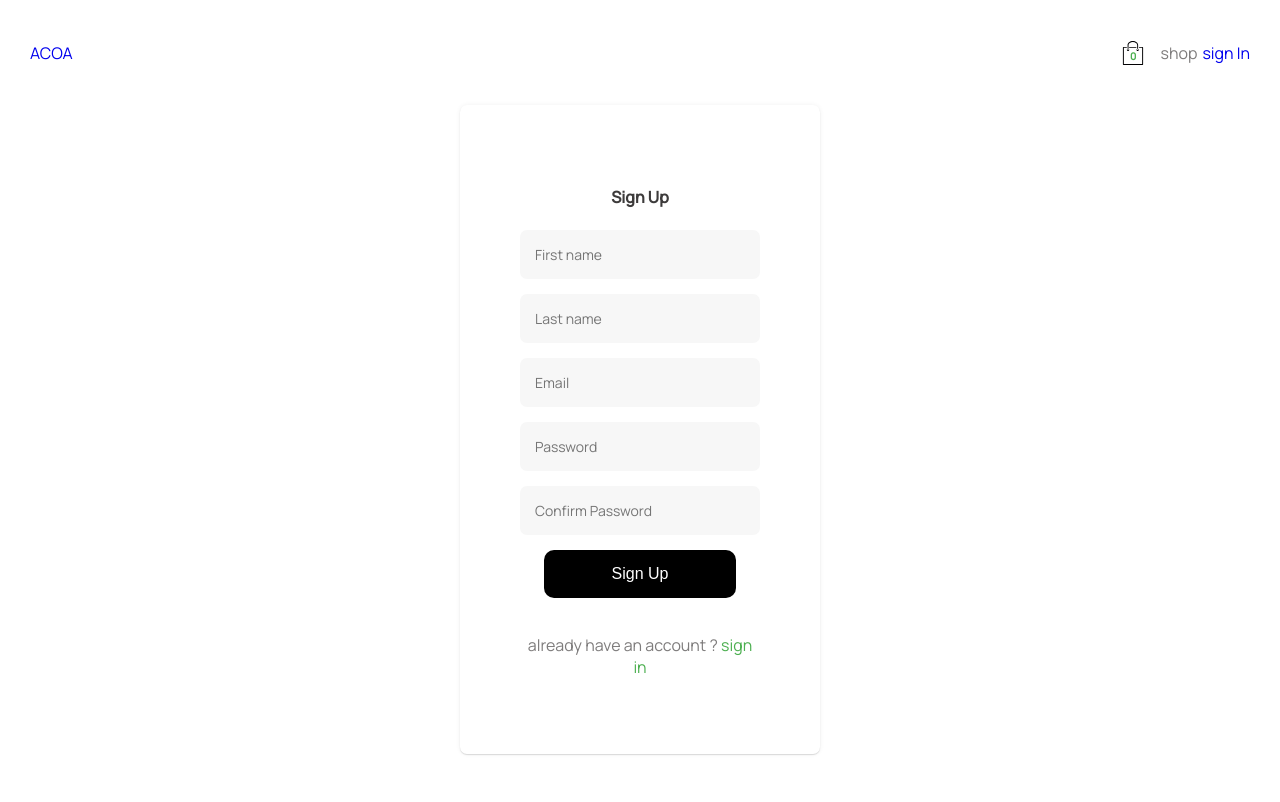
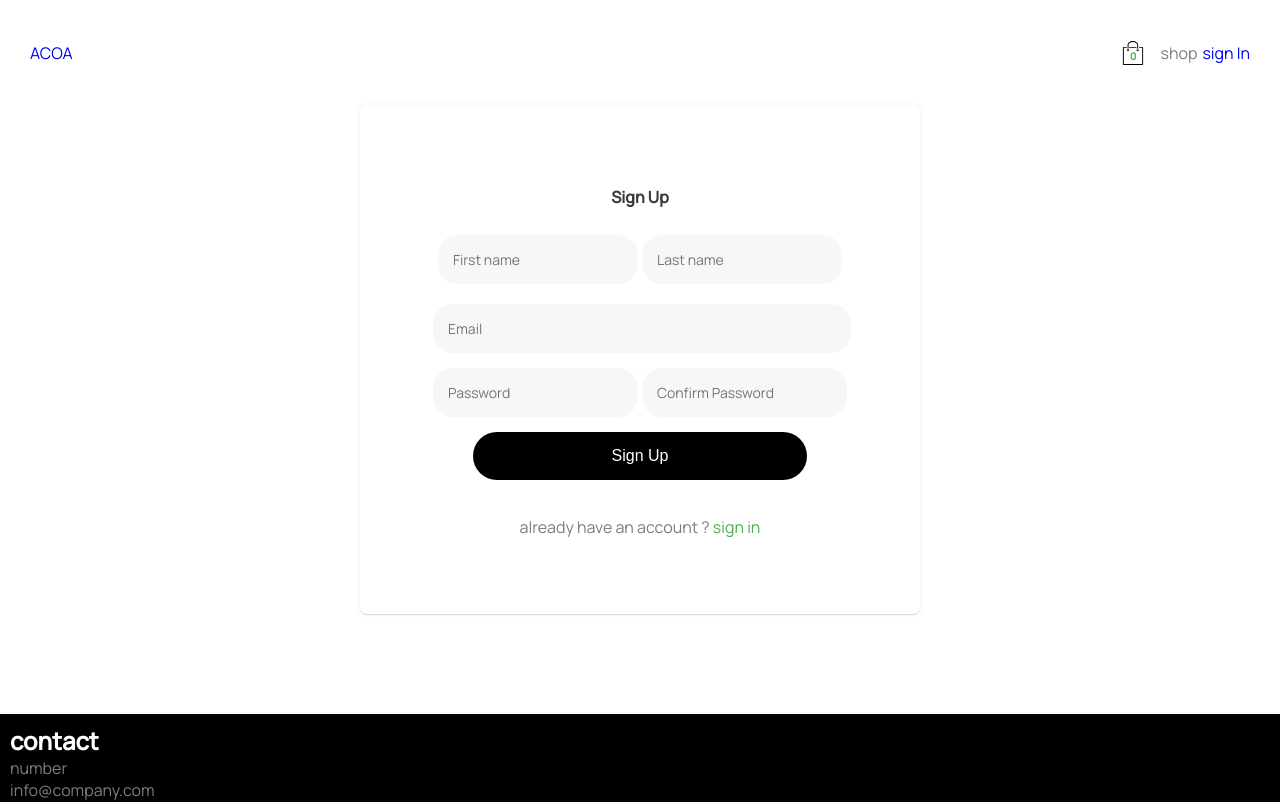
Before and after one commit to Eberechi-uche/acoafarms, a React (Create React App) app: page /register in a window 1280 px wide. Shown: the top 802 px of the page. Built offline with nearby package versions, Linux system fonts and the light colour scheme; no server answers.

Commit message:
update login and sign up form

```diff
--- a/src/Routes/Checkout/Checkout.component.jsx
+++ b/src/Routes/Checkout/Checkout.component.jsx
@@ -31,7 +31,7 @@ const Checkout = () => {
         ))}
       </div>
 
-      <h2 className="total-text"> Total: {total}</h2>
+      <h2 className="total-text"> Total:&#8358; {total}</h2>
     </div>
   );
 };
--- a/src/cartegories.styles.scss
+++ b/src/cartegories.styles.scss
@@ -132,6 +132,16 @@ h3 {
 .btn-primary {
   background-color: var(--primary); /* Green */
 }
+.btn-round {
+  border: none;
+  color: white;
+  padding: 15px 32px;
+  text-align: center;
+  text-decoration: none;
+  display: inline-block;
+  font-size: 16px;
+  border-radius: 25px;
+}
 // FOOTER SECTION
 @media only screen and (min-width: 768px) {
   .section-child {
--- a/src/components/Form.component.js
+++ b/src/components/Form.component.js
@@ -23,7 +23,7 @@ export function Form({
 
         <form onSubmit={onSubmit}>
           {children}
-          <button className="btn bg-dark btn-fill">{action}</button>
+          <button className=" btn-round bg-dark btn-fill">{action}</button>
         </form>
         <div className="fl fl-center pd-10"></div>
         {state === "register" ? (
--- a/src/components/SignIn.js
+++ b/src/components/SignIn.js
@@ -76,6 +76,7 @@ function SignIn() {
         >
           <p>Or login with your email</p>
           {error && <p className="txt-red">{error}</p>}
+
           <Input
             label={"email"}
             type={"email"}
--- a/src/components/SignUp.component.js
+++ b/src/components/SignUp.component.js
@@ -93,6 +93,7 @@ export function SignUp() {
         }}
       >
         {error && <p className="txt-red">{error}</p>}
+        <div className="fl fl-row mg-5 ">
           <Input
             label={"First name"}
             type={"text"}
@@ -100,6 +101,7 @@ export function SignUp() {
             onChange={(e) => {
               dispatch({ type: "firstName", value: e.target.value });
             }}
+            className="mg-5"
           />
           <Input
             label={"Last name"}
@@ -109,6 +111,8 @@ export function SignUp() {
               dispatch({ type: "lastName", value: e.target.value });
             }}
           />
+        </div>
+
         <Input
           label={"Email"}
           type={"email"}
@@ -117,6 +121,7 @@ export function SignUp() {
             dispatch({ type: "email", value: e.target.value });
           }}
         />
+        <div className="fl ">
           <Input
             label={"Password"}
             type={"password"}
@@ -133,6 +138,7 @@ export function SignUp() {
               dispatch({ type: "confirmPassword", value: e.target.value });
             }}
           />
+        </div>
       </Form>
       <Footer />
     </>
--- a/src/components/component.syles.scss
+++ b/src/components/component.syles.scss
@@ -28,6 +28,9 @@
 // LAYOUT
 .fl {
   display: flex;
+}
+.fl-sp-btw {
+  justify-content: space-between;
 }
 .fl-center {
   justify-content: center;
@@ -67,6 +70,9 @@
 }
 .mg-10 {
   margin: 20px;
+}
+.mg-5 {
+  margin: 5px;
 }
 // PADDING
 .pd-0 {
@@ -124,11 +130,11 @@
   background: #f2f2f299;
   width: 100%;
   border: 0;
-  margin: 0 0 15px;
+  margin: 0 2px 15px;
   padding: 15px;
   // box-sizing: border-box;
   font-size: 14px;
-  border-radius: 7px;
+  border-radius: 20px;
 }
 .form {
   display: flex;
@@ -138,7 +144,7 @@
   position: relative;
   z-index: 1;
   background: #ffffff;
-  max-width: 360px;
+  max-width: 560px;
   margin: 0 auto 100px;
   padding: 60px;
   text-align: center;
```
Also changed, not shown: src/Routes/Home/NavBar.js (+18 -0 lines). Lines whose indentation alone changed are shown as unchanged.
